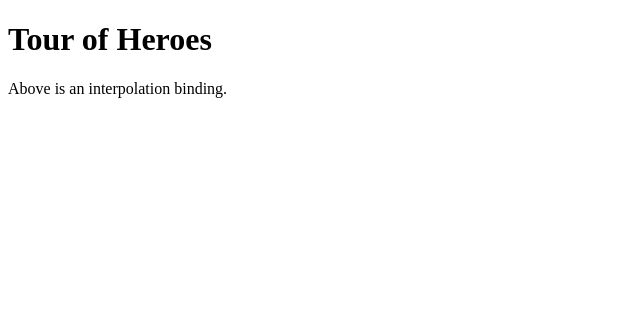
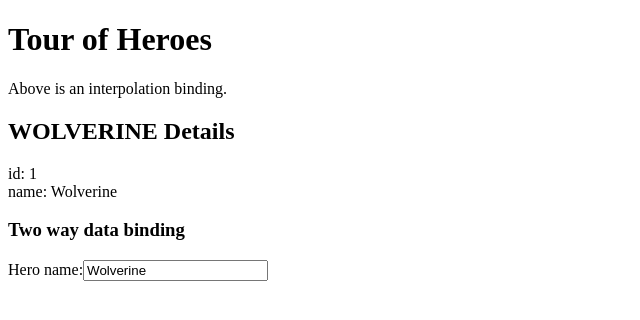
Before and after one commit to dantovsky/training-angular, an Angular app in the folder angular-13-tour-of-heroes-frontend/: page / in a window 1280 px wide. Shown: the top 320 px of the page, without its empty margins (0-640 px from the left). Built offline with nearby package versions, Linux system fonts and the light colour scheme.

Commit message:
Created an interface Hero and implemented a two way data binding using FormsModule.

```diff
--- a/angular-13-tour-of-heroes-frontend/src/app/app.component.html
+++ b/angular-13-tour-of-heroes-frontend/src/app/app.component.html
@@ -1,2 +1,4 @@
 <h1>{{ title }}</h1>
 <p>Above is an interpolation binding.</p>
+
+<app-heroes></app-heroes>
--- a/angular-13-tour-of-heroes-frontend/src/app/app.module.ts
+++ b/angular-13-tour-of-heroes-frontend/src/app/app.module.ts
@@ -2,13 +2,17 @@
 import { BrowserModule } from '@angular/platform-browser';
 
 import { AppComponent } from './app.component';
+import { HeroesComponent } from './heroes/heroes.component';
+import { FormsModule } from '@angular/forms';
 
 @NgModule({
   declarations: [
-    AppComponent
+    AppComponent,
+    HeroesComponent
   ],
   imports: [
-    BrowserModule
+    BrowserModule,
+    FormsModule // Permite utilizar o [(ngModel)] num input form field
   ],
   providers: [],
   bootstrap: [AppComponent]
--- /dev/null
+++ b/angular-13-tour-of-heroes-frontend/src/app/heroe.model.ts
@@ -0,0 +1,4 @@
+export interface Hero {
+  id: number;
+  name: string;
+}
--- /dev/null
+++ b/angular-13-tour-of-heroes-frontend/src/app/heroes/heroes.component.html
@@ -0,0 +1,11 @@
+<h2>{{ hero.name | uppercase }} Details</h2>
+<div><span>id: {{ hero.id }}</span></div>
+<div><span>name: {{ hero.name }}</span></div>
+
+
+<h3>Two way data binding</h3>
+
+<div>
+  <label for="name">Hero name:</label>
+  <input id="name" [(ngModel)]="hero.name" placeholder="name" type="text">
+</div>
--- /dev/null
+++ b/angular-13-tour-of-heroes-frontend/src/app/heroes/heroes.component.ts
@@ -0,0 +1,21 @@
+import { Component, OnInit } from '@angular/core';
+import { Hero } from '../heroe.model';
+
+@Component({
+  selector: 'app-heroes',
+  templateUrl: './heroes.component.html',
+  styleUrls: ['./heroes.component.scss']
+})
+export class HeroesComponent implements OnInit {
+
+  hero: Hero = {
+    id: 1,
+    name: 'Wolverine'
+  }
+
+  constructor() { }
+
+  ngOnInit(): void {
+  }
+
+}
```
Also changed, not shown: angular-13-tour-of-heroes-frontend/src/app/heroes/heroes.component.scss (added), 2 other files (tests, documents, lock files or other folders).
